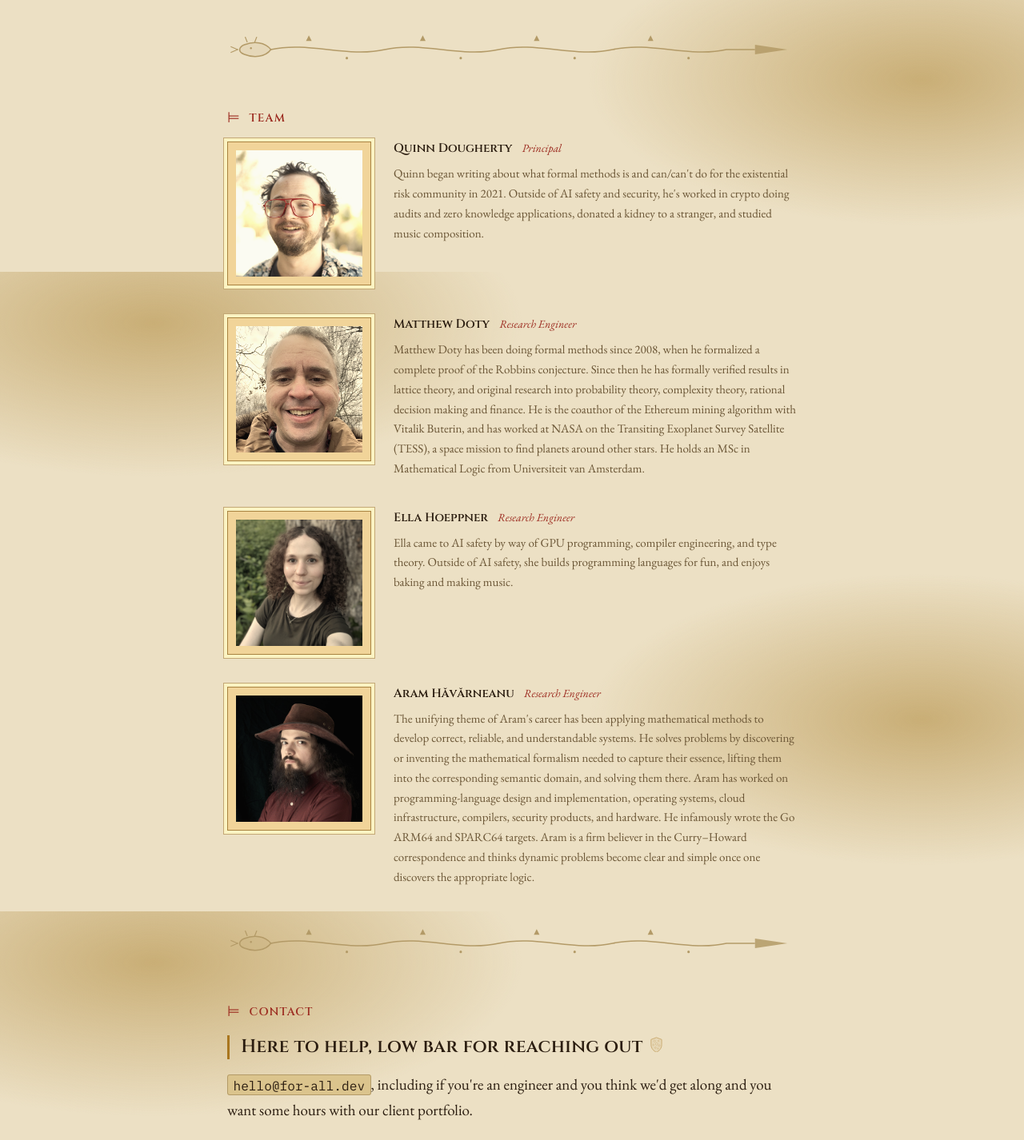
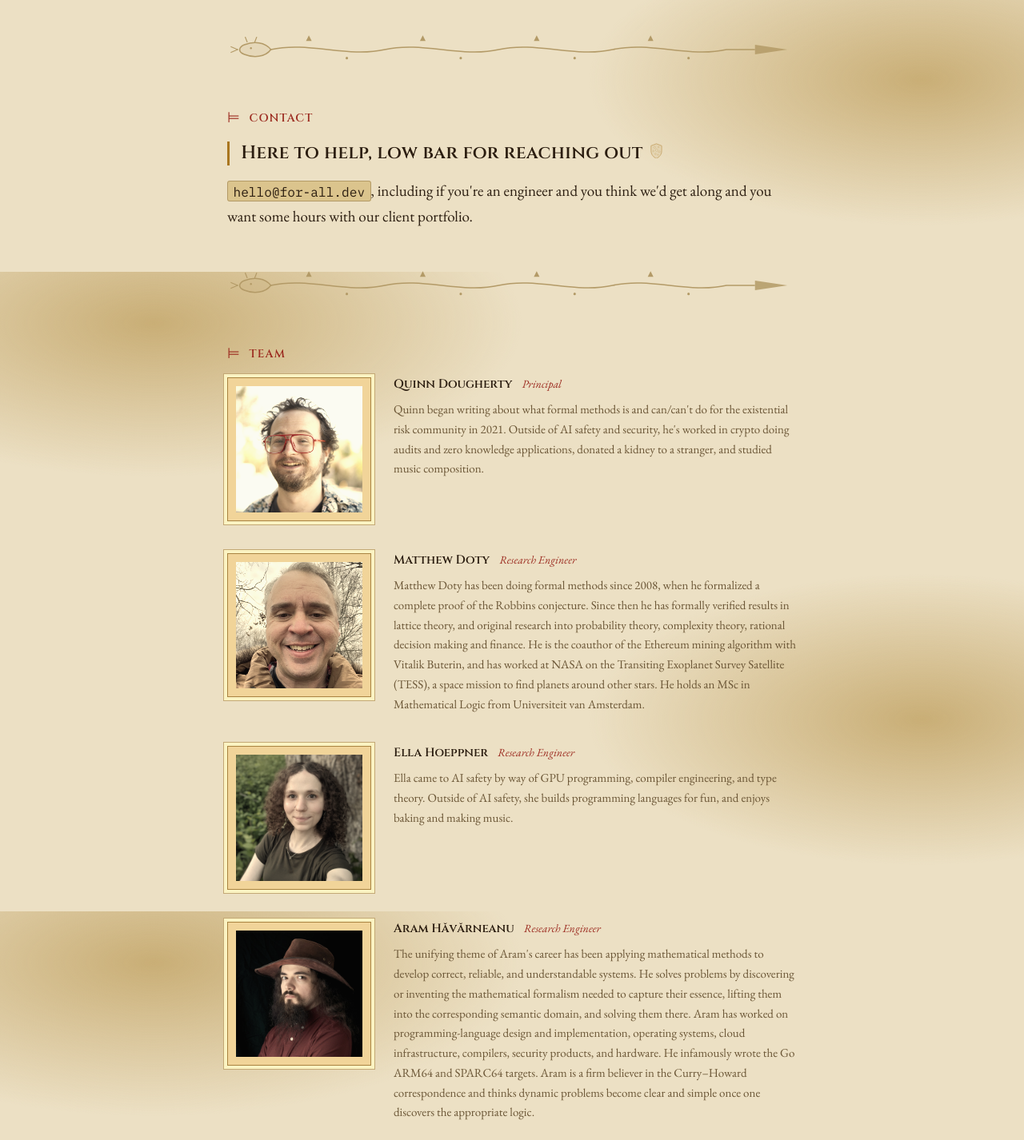
Before and after one commit to for-all-dev/website, a React (Vite) app: page / in a window 1280 px wide. Shown: the part 1260-2686 px from the top of the page at 80% size. Built offline with nearby package versions, Linux system fonts and the light colour scheme.

Commit message:
change order of sections

```diff
--- /dev/null
+++ b/src/content/pages/comics.md
@@ -0,0 +1,2 @@
+[![smbc](/img/smbc.png)](https://www.smbc-comics.com/comic/signal-4)
+[![swisscheese-knight](/img/knight-swisscheese.png)](https://www.lesswrong.com/s/f9ewpmtz8AogLxvqx/p/CCT7Qc8rSeRs7r5GL)
--- a/src/content/pages/contact.md
+++ b/src/content/pages/contact.md
@@ -1,6 +1,3 @@
 ## Here to help, low bar for reaching out
 
 `hello@for-all.dev`, including if you're an engineer and you think we'd get along and you want some hours with our client portfolio.
-
-[![smbc](/img/smbc.png)](https://www.smbc-comics.com/comic/signal-4)
-[![swisscheese-knight](/img/knight-swisscheese.png)](https://www.lesswrong.com/s/f9ewpmtz8AogLxvqx/p/CCT7Qc8rSeRs7r5GL)
--- a/src/routes/Home.tsx
+++ b/src/routes/Home.tsx
@@ -2,6 +2,7 @@ import { Link } from 'react-router-dom'
 import heroRaw from '../content/pages/hero.md?raw'
 import workRaw from '../content/pages/work.md?raw'
 import contactRaw from '../content/pages/contact.md?raw'
+import comicsRaw from '../content/pages/comics.md?raw'
 import { Markdown } from '../lib/markdown'
 import { Section, Qed } from '../components/Proof'
 import { posts } from '../lib/posts'
@@ -17,6 +18,12 @@ export function Home() {
         <Markdown source={heroRaw} />
       </Section>
 
+      <Qed />
+
+      <Section id="work" label="work">
+        <Markdown source={workRaw} />
+      </Section>
+
       {clients.length > 0 && (
         <>
           <Qed />
@@ -28,8 +35,8 @@ export function Home() {
 
       <Qed />
 
-      <Section id="work" label="work">
-        <Markdown source={workRaw} />
+      <Section id="contact" label="contact">
+        <Markdown source={contactRaw} />
       </Section>
 
       {staff.length > 0 && (
@@ -63,8 +70,8 @@ export function Home() {
 
       <Qed />
 
-      <Section id="contact" label="contact">
-        <Markdown source={contactRaw} />
+      <Section id="comics">
+        <Markdown source={comicsRaw} />
       </Section>
 
       {posts.length > 0 && (
```
